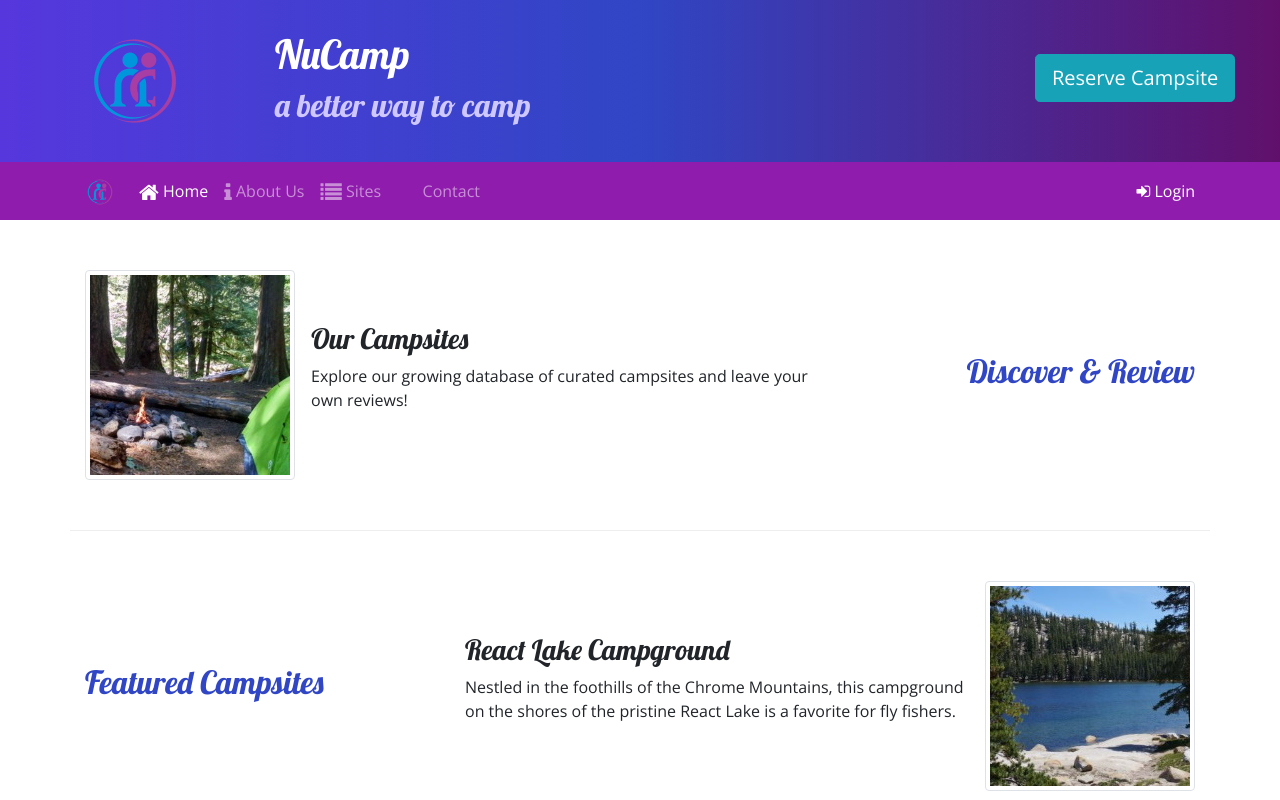
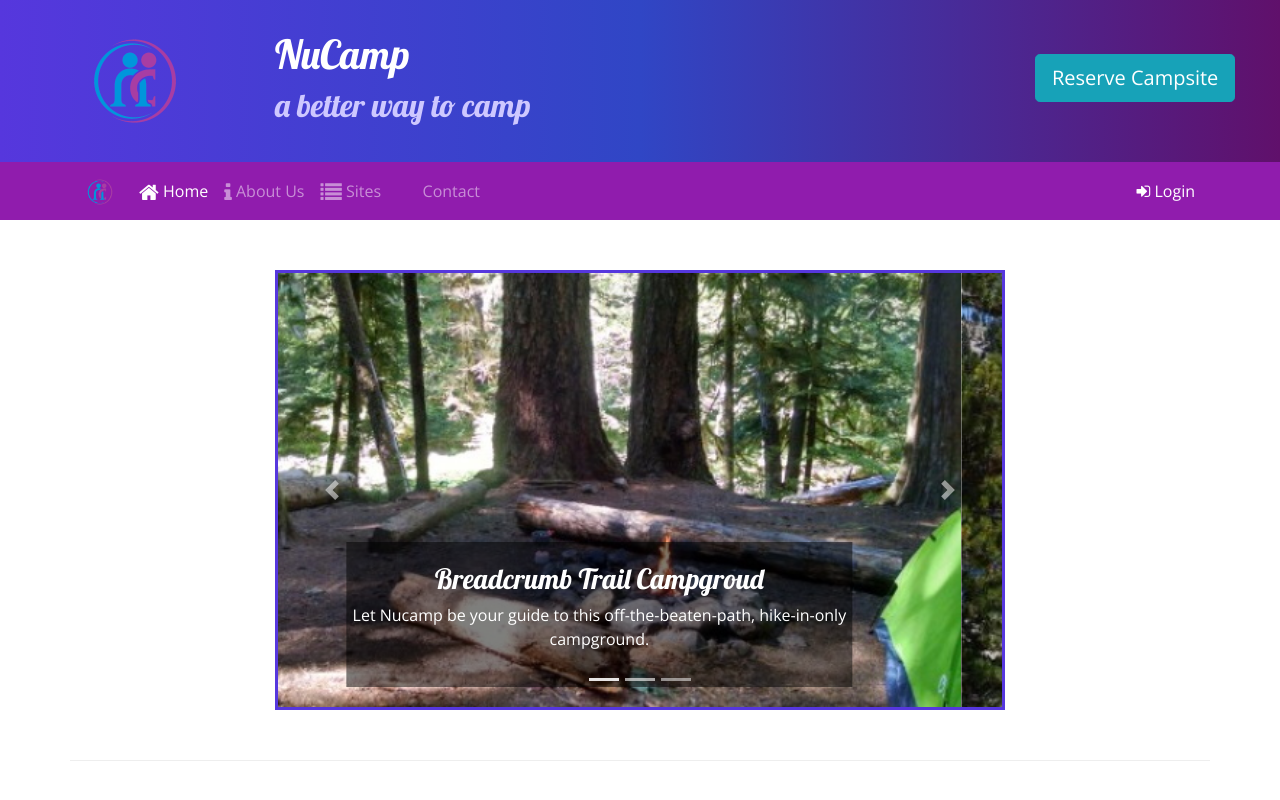
Before and after one commit to amad3usz/curly-guacamole, a website: page index.html in a window 1280 px wide. Shown: the top 800 px of the page. Drawn offline with nearby package versions, Linux system fonts and the light colour scheme.

Commit message:
Carousel

```diff
--- a/css/styles.css
+++ b/css/styles.css
@@ -50,3 +50,11 @@ a, a:hover {
     color: inherit;
     text-decoration: none;
   }
+
+.carousel-caption {
+    background-color: rgba(0, 0, 0, 0.5);
+}
+
+.carousel {
+    border: solid #5637DD;
+}
--- a/index.html
+++ b/index.html
@@ -103,6 +103,50 @@
     </div>
 
     <div class="container">
+
+        <div class="row row-content">
+            <div class="col-md-8 mx-auto">
+                <div id="homeCarousel" class="carousel slide" data-ride="carousel">
+                    <ol class="carousel-indicators">
+                        <li data-target="#homeCarousel" data-slide-to="0" class="active"></li>
+                        <li data-target="#homeCarousel" data-slide-to="1""></li>
+                        <li data-target="#homeCarousel" data-slide-to="2""></li>
+                    </ol>
+                    <div class="carousel-inner">
+                        <div class="carousel-item active">
+                            <img class="d-block w-100" src="img/breadcrumb-trail.jpg" alt="Breadcrumb Trail Campground">
+                            <div class="carousel-caption">
+                                <h3>Breadcrumb Trail Campgroud</h3>
+                                <p class="d-none d-sm-block">Let Nucamp be your guide to this off-the-beaten-path, hike-in-only campground.</p>
+                            </div>
+                        </div>
+                        <div class="carousel-item">
+                            <img class="d-block w-100" src="img/react-lake.jpg" alt="React Lake Campground">
+                            <div class="carousel-caption">
+                                <h3>React Lake Campground</h3>
+                                <p class="d-none d-sm-block">Nestled in the foothills of the Chrome Mountains, this campground on the shores of the pristine React Lake is a favorite for fly fishers.</p>
+                            </div>
+                        </div>
+                        <div class="carousel-item">
+                            <img class="d-block w-100" src="img/chrome-river.jpg" alt="Chrome River Campground">
+                            <div class="carousel-caption">
+                                <h3>Chrome River Campground</h3>
+                                <p class="d-none d-sm-block">Spend a few sunny days and starry nights beneath a canopy of old-growth firs at this enchanting spot by the Chrome River.</p>
+                            </div>
+                        </div>
+                    </div>
+                    <a class="carousel-control-prev" href="#homeCarousel" role="button" data-slide="prev">
+                        <span class="carousel-control-prev-icon"></span>
+                        <span class="sr-only">Previous</span>
+                    </a>
+                    <a class="carousel-control-next" href="#homeCarousel" role="button" data-slide="next">
+                        <span class="carousel-control-next-icon"></span>
+                        <span class="sr-only">Next</span>
+                    </a>
+                </div>
+            </div>
+        </div>
+
         <div class="row row-content align-items-center">
             <div class="col-sm-4 order-sm-last col-m-3">
                 <h2 class="text-sm-right">Discover & Review</h2>
```
